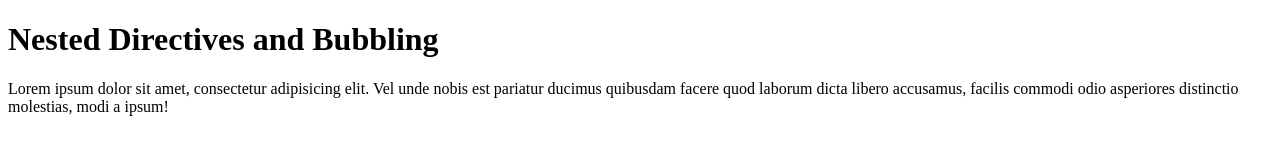
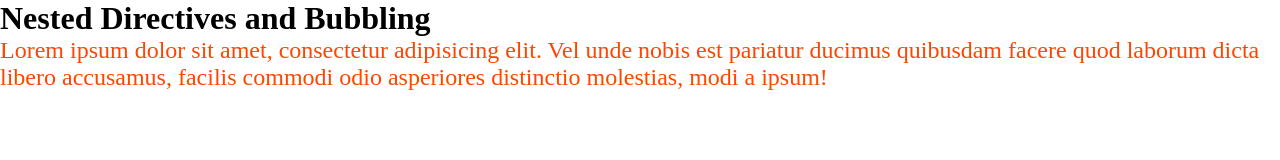
Before and after one commit to andremelchior/Labs-Less, a plain HTML site: page Nested-Directives-Bubbling/index.html in a window 1280 px wide. Drawn offline with Linux system fonts and the light colour scheme.

Commit message:
fix: add CSS link in HTML and adjust media querie size.

```diff
--- a/Nested-Directives-Bubbling/index.html
+++ b/Nested-Directives-Bubbling/index.html
@@ -3,6 +3,7 @@
     <head>
         <meta charset="UTF-8" />
         <meta name="viewport" content="width=device-width, initial-scale=1.0" />
+        <link rel="stylesheet" href="style.css">
         <title>Nested Directives and Bubbling</title>
     </head>
     <body>
--- a/Nested-Directives-Bubbling/style.less
+++ b/Nested-Directives-Bubbling/style.less
@@ -9,12 +9,12 @@
         letter-spacing: 1.2;
         font-size: 20px;
 
-        @media (min-width: 1023px){
+        @media (min-width: 1024px){
             font-size: 24px;
-            color: yellow;
+            color: orangered;
         }
 
-        @media (max-width: 500px){
+        @media (max-width: 550px){
             font-size: 16px;
             color: green;
         }
```
Also changed, not shown: Nested-Directives-Bubbling/style.css.
